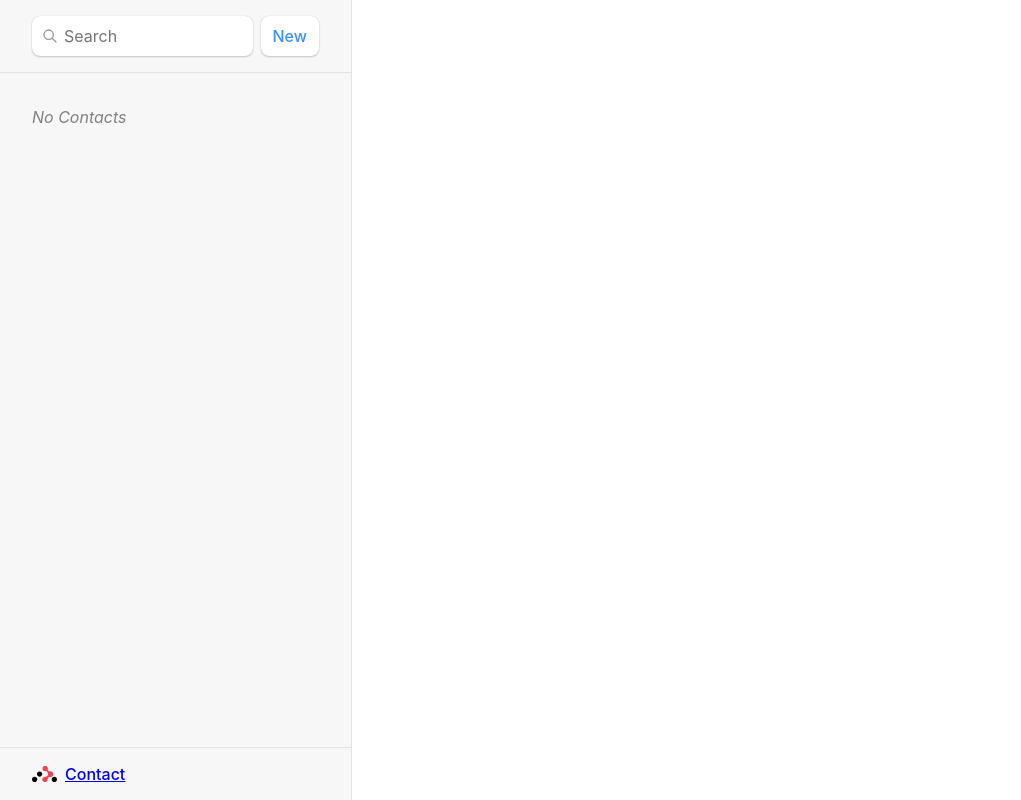
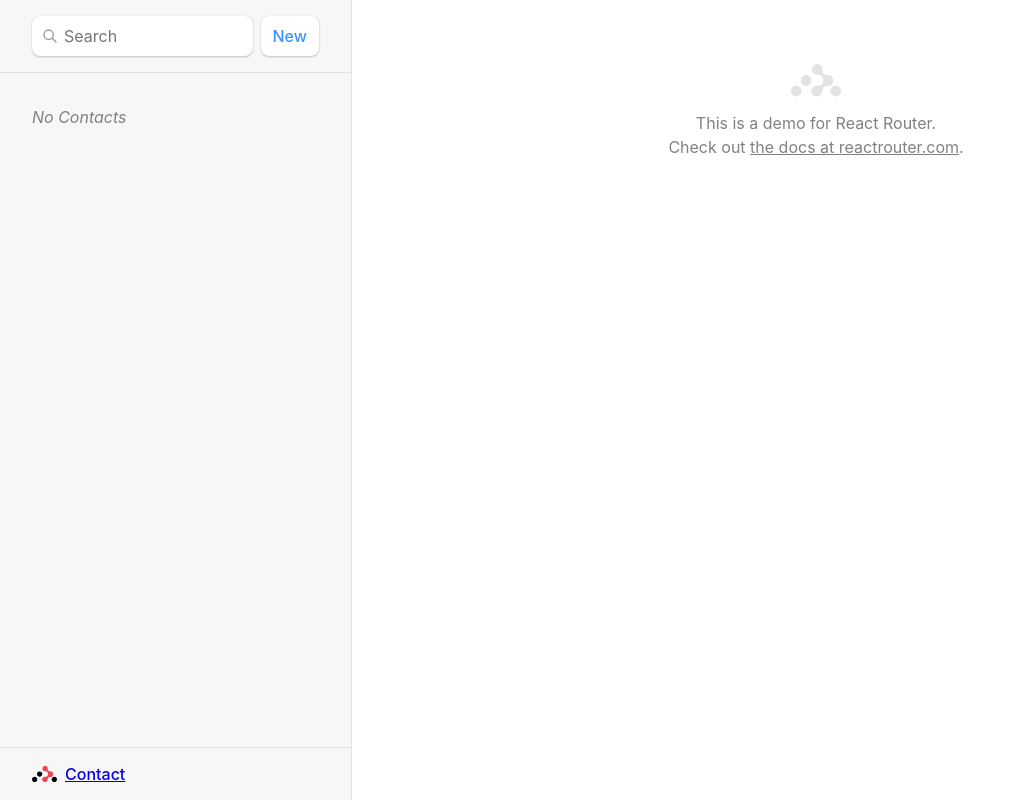
Before and after one commit to fajar7xx/Learn-React-Router-Dom-v6, a React (Vite) app: page / in a window 1280 px wide. Shown: the whole page, without its empty margins (0-1021 px from the left). Built offline with nearby package versions, Linux system fonts and the light colour scheme.

Commit message:
add: index route

```diff
--- a/src/layouts/RootLayout.jsx
+++ b/src/layouts/RootLayout.jsx
@@ -1,12 +1,11 @@
 // global layout
-import { Form, Link, Outlet, useLoaderData } from 'react-router-dom';
+import { Form, Link, Outlet, useLoaderData, useNavigation } from 'react-router-dom';
 import ContactList from '../pages/Contact/components/ContactList';
-// import { getContacts } from '../services/contact.js';
-
 
 const Root = () => {
 	const { contacts } = useLoaderData();
 	console.log('loader data', contacts);
+	const navigation = useNavigation();
 
 	return (
 		<>
@@ -43,7 +42,12 @@
 					<ContactList contacts={contacts} />
 				</nav>
 			</div>
-			<div id="detail">
+			<div
+				id="detail"
+				className={
+					navigation.state === 'loading' ? 'loading' : ''
+				}
+				>
 				<Outlet />
 			</div>
 		</>
--- a/src/pages/Contact/components/ContactList.jsx
+++ b/src/pages/Contact/components/ContactList.jsx
@@ -1,7 +1,14 @@
-import { Link } from 'react-router-dom';
+import { NavLink } from 'react-router-dom';
 import PropTypes from 'prop-types';
 
 const ContactList = ({ contacts }) => {
+	const getNavLinkClass = (isActive, isPending) => {
+		if (isActive) return 'active';
+		if (isPending) return 'pending';
+		return '';
+	};
+
+
 	if (!contacts.length) {
 		return <p>
 			<i>No Contacts</i>
@@ -12,10 +19,15 @@
 		<ul>
 			{contacts.map(({ id, first, last, favorite }) => (
 				<li key={id}>
-					<Link to={`contacts/${id}`}>
+					<NavLink
+						to={`contacts/${id}`}
+						className={
+							({ isActive, isPending }) => getNavLinkClass(isActive, isPending)
+						}
+					>
 						{first || last ? `${first || ''} ${last || ''}` : <i>No Name</i>}{''}
 						{favorite && <span>*</span>}
-					</Link>
+					</NavLink>
 				</li>
 			))}
 		</ul>
--- /dev/null
+++ b/src/pages/Contact/detail.jsx
@@ -0,0 +1,67 @@
+import { Form, useLoaderData } from 'react-router-dom';
+import ContactFavorite from './components/ContactFavorite';
+
+const ContactDetail = () => {
+	const { contact } = useLoaderData();
+
+	const handleDelete = (e) => {
+		console.log('handleDelete');
+		if (!confirm('Please confirm you want to delete this record.')) {
+			e.preventDefault();
+		}
+	};
+
+	return (
+		<div id="contact">
+			<div>
+				<img
+					key={contact.avatar}
+					src={contact.avatar || `https://robohash.org/${contact.id}.png?size=200x200`}
+					alt={`${contact.first} ${contact.last}`}
+				/>
+			</div>
+
+			<div>
+				<h1>
+					{contact.first || contact.last ? (
+						<>
+							{contact.first} {contact.last}
+						</>
+					) : (
+						<i>No Name</i>
+					)}{' '}
+					<ContactFavorite contact={contact} />
+				</h1>
+
+				{contact.twitter && (
+					<p>
+						<a
+							target="_blank"
+							href={`https://twitter.com/${contact.twitter}`}
+							rel="noopener noreferrer"
+						>
+							{contact.twitter}
+						</a>
+					</p>
+				)}
+
+				{contact.notes && <p>{contact.notes}</p>}
+
+				<div>
+					<Form action="edit">
+						<button type="submit">Edit</button>
+					</Form>
+					<Form
+						method="post"
+						action="destroy"
+						onSubmit={handleDelete}
+					>
+						<button type="submit">Delete</button>
+					</Form>
+				</div>
+			</div>
+		</div>
+	);
+};
+
+export default ContactDetail;
--- a/src/pages/Contact/index.jsx
+++ b/src/pages/Contact/index.jsx
@@ -1,74 +1,15 @@
-import { Form, useLoaderData } from 'react-router-dom';
-import ContactFavorite from './components/ContactFavorite';
-
 const Contact = () => {
-	const { contact } = useLoaderData();
-	// const contact = {
-	// 	first: 'Your',
-	// 	last: 'Name',
-	// 	avatar: 'https://robohash.org/you.png?size=200x200',
-	// 	twitter: 'your_handle',
-	// 	notes: 'Some notes',
-	// 	favorite: true
-	// };
-
-	const handleDelete = (e) => {
-		console.log('handleDelete');
-		if (!confirm('Please confirm you want to delete this record.')) {
-			e.preventDefault();
-		}
-	};
 
 	return (
-		<div id="contact">
-			<div>
-				<img
-					key={contact.avatar}
-					src={contact.avatar || `https://robohash.org/${contact.id}.png?size=200x200`}
-					alt={`${contact.first} ${contact.last}`}
-				/>
-			</div>
-
-			<div>
-				<h1>
-					{contact.first || contact.last ? (
-						<>
-							{contact.first} {contact.last}
-						</>
-					) : (
-						<i>No Name</i>
-					)}{' '}
-					<ContactFavorite contact={contact} />
-				</h1>
-
-				{contact.twitter && (
-					<p>
-						<a
-							target="_blank"
-							href={`https://twitter.com/${contact.twitter}`}
-							rel="noopener noreferrer"
-						>
-							{contact.twitter}
-						</a>
-					</p>
-				)}
-
-				{contact.notes && <p>{contact.notes}</p>}
-
-				<div>
-					<Form action="edit">
-						<button type="submit">Edit</button>
-					</Form>
-					<Form
-						method="post"
-						action="destroy"
-						onSubmit={handleDelete}
-					>
-						<button type="submit">Delete</button>
-					</Form>
-				</div>
-			</div>
-		</div>
+		<p id="zero-state">
+			This is a demo for React Router.
+			<br />
+			Check out{' '}
+			<a href="https://reactrouter.com">
+				the docs at reactrouter.com
+			</a>
+			.
+		</p>
 	);
 };
 
--- a/src/routes/index.jsx
+++ b/src/routes/index.jsx
@@ -6,6 +6,7 @@
 
 const Contact = lazy(() => import('../pages/Contact'));
 const ContactEdit = lazy(() => import('../pages/Contact/edit'));
+const ContactDetail = lazy(() => import('../pages/Contact/detail'));
 
 // loader
 export const rootLoader = async () => {
@@ -31,6 +32,13 @@
 	return redirect(`/contacts/${params.contactId}`);
 };
 
+export const destroyContactAction = async ({ params }) => {
+	// throw new Error("oh my god")
+	console.info(`destroy contact ${params.contactId}`);
+	await contactService.delete(params.contactId);
+	return redirect('/');
+};
+
 const router = createBrowserRouter([
 	{
 		path: '/',
@@ -40,8 +48,12 @@
 		action: rootAction,
 		children: [
 			{
+				index: true,
+				element: <Contact />
+			},
+			{
 				path: 'contacts/:contactId',
-				element: <Contact />,
+				element: <ContactDetail />,
 				loader: contactLoader
 			},
 			{
@@ -49,6 +61,11 @@
 				element: <ContactEdit />,
 				loader: contactLoader,
 				action: editContactAction
+			},
+			{
+				path: 'contacts/:contactId/destroy',
+				action: destroyContactAction,
+				errorElement: <div>Oops! There was an error.</div>
 			}
 		]
 	}
--- a/src/services/contact.js
+++ b/src/services/contact.js
@@ -58,7 +58,7 @@
 		return contact;
 	},
 
-	delete: async () => {
+	delete: async (id) => {
 		const contacts = await localforage.getItem(STORAGE_KEY);
 		const index = contacts.findIndex(contact => contact.id === id);
 
```
Also changed, not shown: 1 other file (tests, documents, lock files or other folders).
